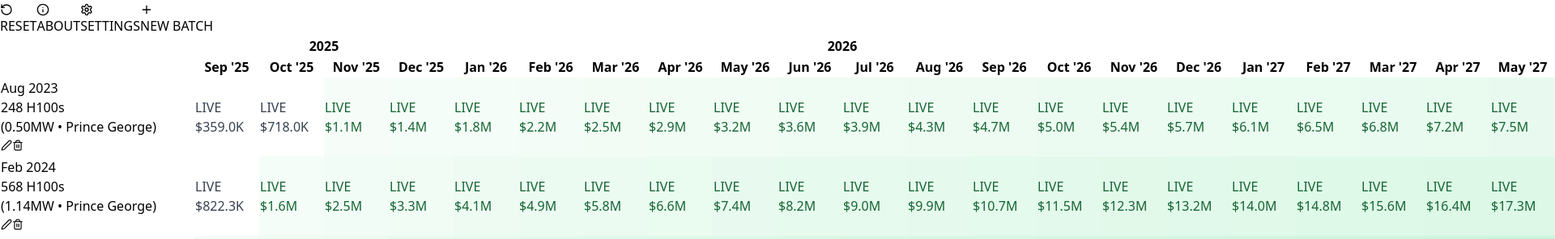
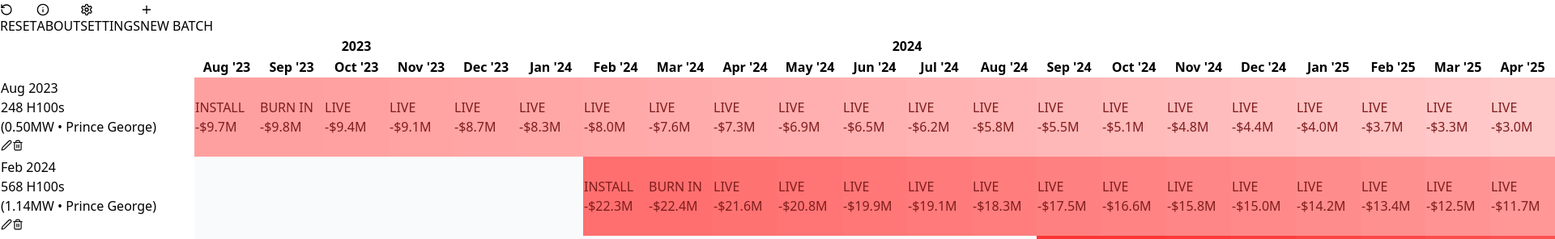
Before and after one commit to dwurtz/iren-gpu-tracker, a React (Vite) app: page / in a window 1280 px wide. Shown: the part 320-616 px from the top of the page at 81% size, 1920 px wide, since content can reach past the window. Built offline with nearby package versions, Linux system fonts and the light colour scheme.

Commit message:
Extend timeline from Aug 2023 to Dec 2029 (77 months) to support historical batches

```diff
--- a/src/App.tsx
+++ b/src/App.tsx
@@ -11,9 +11,11 @@ import { WelcomeModal } from './components/WelcomeModal';
 import { ModalBackdrop } from './components/ModalBackdrop';
 import { calculateMonthlyData, calculateTotals } from './utils/calculations';
 
-// Extended timeline: Sep 2025 to Dec 2029 (52 months for 36-month breakeven analysis)
+// Extended timeline: Aug 2023 to Dec 2029 (77 months total)
 const MONTHS = [
-  "Sep '25", "Oct '25", "Nov '25", "Dec '25", // 2025 (4 months)
+  "Aug '23", "Sep '23", "Oct '23", "Nov '23", "Dec '23", // 2023 (5 months)
+  "Jan '24", "Feb '24", "Mar '24", "Apr '24", "May '24", "Jun '24", "Jul '24", "Aug '24", "Sep '24", "Oct '24", "Nov '24", "Dec '24", // 2024 (12 months)
+  "Jan '25", "Feb '25", "Mar '25", "Apr '25", "May '25", "Jun '25", "Jul '25", "Aug '25", "Sep '25", "Oct '25", "Nov '25", "Dec '25", // 2025 (12 months)
   "Jan '26", "Feb '26", "Mar '26", "Apr '26", "May '26", "Jun '26", "Jul '26", "Aug '26", "Sep '26", "Oct '26", "Nov '26", "Dec '26", // 2026 (12 months)
   "Jan '27", "Feb '27", "Mar '27", "Apr '27", "May '27", "Jun '27", "Jul '27", "Aug '27", "Sep '27", "Oct '27", "Nov '27", "Dec '27", // 2027 (12 months)
   "Jan '28", "Feb '28", "Mar '28", "Apr '28", "May '28", "Jun '28", "Jul '28", "Aug '28", "Sep '28", "Oct '28", "Nov '28", "Dec '28", // 2028 (12 months)
@@ -287,7 +289,7 @@ function App() {
         if (currentBatchIndex === -1) return;
 
         const currentBatch = batches[currentBatchIndex];
-        const batchData = calculateMonthlyData(currentBatch, 8, 2025, 52, settings);
+        const batchData = calculateMonthlyData(currentBatch, 7, 2023, 77, settings);
 
         let newMonthIndex = selectedCell.monthIndex;
 
@@ -399,7 +401,7 @@ function App() {
 
   // Calculate data for all batches
   const allBatchData = batches.map(batch =>
-    calculateMonthlyData(batch, 8, 2025, 52, settings) // Sept 2025 to Dec 2029
+    calculateMonthlyData(batch, 7, 2023, 77, settings) // Aug 2023 to Dec 2029
   );
 
   const totals = calculateTotals(allBatchData);
@@ -417,7 +419,7 @@ function App() {
   const calculateARR = () => {
     try {
       const arrData: { value: number }[] = [];
-      const totalMonths = 52; // Sept 2025 to Dec 2029
+      const totalMonths = 77; // Aug 2023 to Dec 2029
 
       for (let monthIndex = 0; monthIndex < totalMonths; monthIndex++) {
         let liveGPUs = 0;
@@ -445,7 +447,7 @@ function App() {
     } catch (error) {
       console.error('Error calculating ARR:', error);
       // Return empty array with 52 zero values as fallback
-      return Array.from({ length: 52 }, () => ({ value: 0 }));
+      return Array.from({ length: 77 }, () => ({ value: 0 }));
     }
   };
 
@@ -528,7 +530,9 @@ function App() {
                 {/* Year headers */}
                 <tr className="bg-gray-50 border-b border-gray-200">
                   <th className="px-4 py-2 text-left text-xs font-semibold text-gray-500 uppercase tracking-wide sticky left-0 bg-gray-50 z-50 border-r border-gray-200" style={{ minWidth: '240px', width: '240px' }}></th>
-                  <th className="px-2 py-2 text-left text-xs font-semibold text-gray-500 uppercase tracking-wide border-r border-gray-200" colSpan={4}>2025</th>
+                  <th className="px-2 py-2 text-left text-xs font-semibold text-gray-500 uppercase tracking-wide border-r border-gray-200" colSpan={5}>2023</th>
+                  <th className="px-2 py-2 text-left text-xs font-semibold text-gray-500 uppercase tracking-wide border-r" colSpan={12}>2024</th>
+                  <th className="px-2 py-2 text-left text-xs font-semibold text-gray-500 uppercase tracking-wide border-r" colSpan={12}>2025</th>
                   <th className="px-2 py-2 text-left text-xs font-semibold text-gray-500 uppercase tracking-wide border-r" colSpan={12}>2026</th>
                   <th className="px-2 py-2 text-left text-xs font-semibold text-gray-500 uppercase tracking-wide border-r" colSpan={12}>2027</th>
                   <th className="px-2 py-2 text-left text-xs font-semibold text-gray-500 uppercase tracking-wide border-r" colSpan={12}>2028</th>
--- a/src/components/BatchRow.tsx
+++ b/src/components/BatchRow.tsx
@@ -216,8 +216,8 @@ export const BatchRow: React.FC<BatchRowProps> = ({ batch, monthlyData, onEdit,
 
       {monthlyData.map((data, index) => {
         const isSelected = selectedCell?.batchId === batch.id && selectedCell?.monthIndex === index;
-        // Add heavier border at year boundaries (after Dec, which is at indices 3, 15, 27, 39, 51)
-        const isYearBoundary = index === 3 || index === 15 || index === 27 || index === 39 || index === 51;
+        // Add heavier border at year boundaries (after Dec, which is at indices 4, 16, 28, 40, 52, 64)
+        const isYearBoundary = index === 4 || index === 16 || index === 28 || index === 40 || index === 52 || index === 64;
         const isFirstMonth = index === 0;
         return (
           <td
--- a/src/components/CellDetailModal.tsx
+++ b/src/components/CellDetailModal.tsx
@@ -59,7 +59,7 @@ export const CellDetailModal: React.FC<CellDetailModalProps> = ({
 
   // const monthNames = ['Jan', 'Feb', 'Mar', 'Apr', 'May', 'Jun', 'Jul', 'Aug', 'Sep', 'Oct', 'Nov', 'Dec'];
   // Calculate the batch's installation month index (Sep 2025 = 0)
-  const batchInstallationIndex = (batch.installationYear - 2025) * 12 + (batch.installationMonth - 8);
+  const batchInstallationIndex = (batch.installationYear - 2023) * 12 + (batch.installationMonth - 7);
   const monthsSinceInstallation = monthIndex - batchInstallationIndex;
 
   // Helper function to get chip-specific settings
```
